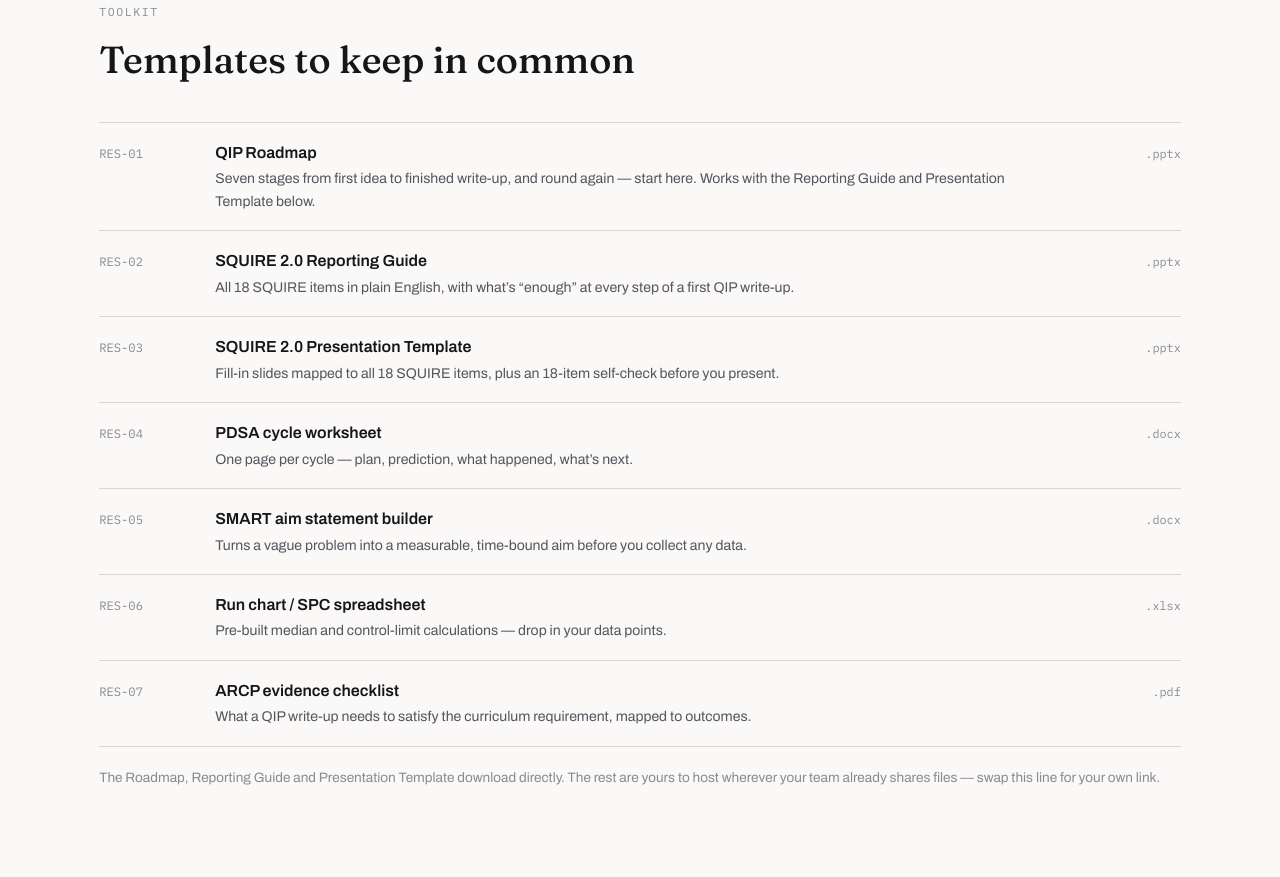
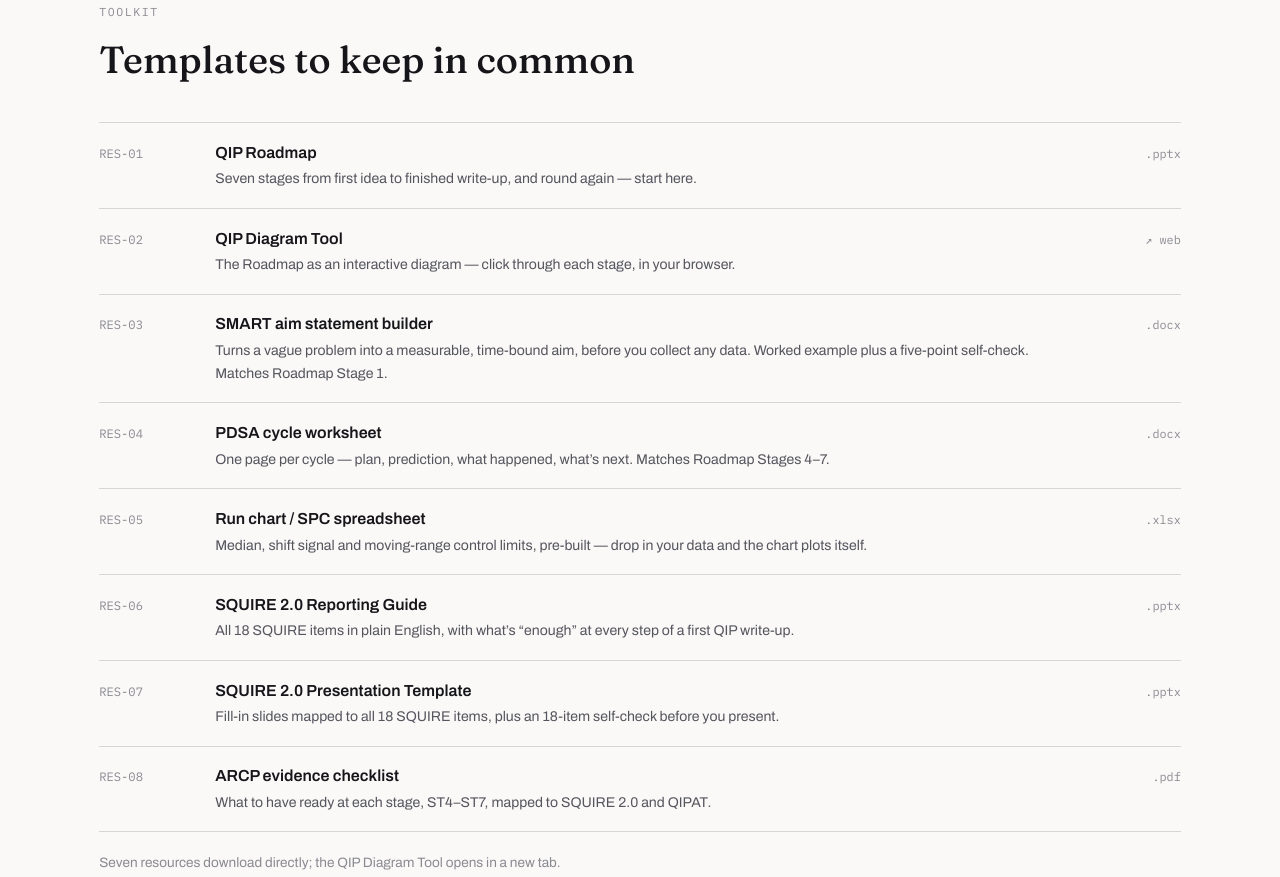
Before and after one commit to AIMQA/sample-SAM-QI-page, a plain HTML site: page index.html in a window 1280 px wide. Shown: the part 2803-3680 px from the top of the page. Drawn offline with Linux system fonts and the light colour scheme.

Commit message:
Add files via upload

```diff
--- a/index.html
+++ b/index.html
@@ -542,12 +542,44 @@
           <span class="code">RES-01</span>
           <div>
             <div class="title">QIP Roadmap</div>
-            <div class="desc">Seven stages from first idea to finished write-up, and round again — start here. Works with the Reporting Guide and Presentation Template below.</div>
+            <div class="desc">Seven stages from first idea to finished write-up, and round again — start here.</div>
           </div>
           <span class="format">.pptx</span>
         </a>
+        <a class="resource-row" href="https://aimqa.github.io/SAMQIP/" target="_blank" rel="noopener noreferrer">
+          <span class="code">RES-02</span>
+          <div>
+            <div class="title">QIP Diagram Tool</div>
+            <div class="desc">The Roadmap as an interactive diagram — click through each stage, in your browser.</div>
+          </div>
+          <span class="format">↗ web</span>
+        </a>
+        <a class="resource-row" href="./SAM_SMART_Aim_Statement_Builder.docx">
+          <span class="code">RES-03</span>
+          <div>
+            <div class="title">SMART aim statement builder</div>
+            <div class="desc">Turns a vague problem into a measurable, time-bound aim, before you collect any data. Worked example plus a five-point self-check. Matches Roadmap Stage 1.</div>
+          </div>
+          <span class="format">.docx</span>
+        </a>
+        <a class="resource-row" href="./SAM_PDSA_Cycle_Worksheet.docx">
+          <span class="code">RES-04</span>
+          <div>
+            <div class="title">PDSA cycle worksheet</div>
+            <div class="desc">One page per cycle — plan, prediction, what happened, what’s next. Matches Roadmap Stages 4–7.</div>
+          </div>
+          <span class="format">.docx</span>
+        </a>
+        <a class="resource-row" href="./SAM_Run_Chart_SPC_Worksheet.xlsx">
+          <span class="code">RES-05</span>
+          <div>
+            <div class="title">Run chart / SPC spreadsheet</div>
+            <div class="desc">Median, shift signal and moving-range control limits, pre-built — drop in your data and the chart plots itself.</div>
+          </div>
+          <span class="format">.xlsx</span>
+        </a>
         <a class="resource-row" href="./SAM_SQUIRE_2_0_Reporting_Guide.pptx">
-          <span class="code">RES-02</span>
+          <span class="code">RES-06</span>
           <div>
             <div class="title">SQUIRE 2.0 Reporting Guide</div>
             <div class="desc">All 18 SQUIRE items in plain English, with what’s “enough” at every step of a first QIP write-up.</div>
@@ -555,47 +587,23 @@
           <span class="format">.pptx</span>
         </a>
         <a class="resource-row" href="./SAM_SQUIRE_2_0_Presentation_Template.pptx">
-          <span class="code">RES-03</span>
+          <span class="code">RES-07</span>
           <div>
             <div class="title">SQUIRE 2.0 Presentation Template</div>
             <div class="desc">Fill-in slides mapped to all 18 SQUIRE items, plus an 18-item self-check before you present.</div>
           </div>
           <span class="format">.pptx</span>
         </a>
-        <div class="resource-row">
-          <span class="code">RES-04</span>
-          <div>
-            <div class="title">PDSA cycle worksheet</div>
-            <div class="desc">One page per cycle — plan, prediction, what happened, what’s next.</div>
-          </div>
-          <span class="format">.docx</span>
-        </div>
-        <div class="resource-row">
-          <span class="code">RES-05</span>
-          <div>
-            <div class="title">SMART aim statement builder</div>
-            <div class="desc">Turns a vague problem into a measurable, time-bound aim before you collect any data.</div>
-          </div>
-          <span class="format">.docx</span>
-        </div>
-        <div class="resource-row">
-          <span class="code">RES-06</span>
-          <div>
-            <div class="title">Run chart / SPC spreadsheet</div>
-            <div class="desc">Pre-built median and control-limit calculations — drop in your data points.</div>
-          </div>
-          <span class="format">.xlsx</span>
-        </div>
-        <div class="resource-row">
-          <span class="code">RES-07</span>
+        <a class="resource-row" href="./SAM_ARCP_Evidence_Checklist.pdf">
+          <span class="code">RES-08</span>
           <div>
             <div class="title">ARCP evidence checklist</div>
-            <div class="desc">What a QIP write-up needs to satisfy the curriculum requirement, mapped to outcomes.</div>
+            <div class="desc">What to have ready at each stage, ST4–ST7, mapped to SQUIRE 2.0 and QIPAT.</div>
           </div>
           <span class="format">.pdf</span>
-        </div>
+        </a>
       </div>
-      <p class="network-note">The Roadmap, Reporting Guide and Presentation Template download directly. The rest are yours to host wherever your team already shares files — swap this line for your own link.</p>
+      <p class="network-note">Seven resources download directly; the QIP Diagram Tool opens in a new tab.</p>
     </div>
   </section>
 
```
Also changed, not shown: 4 other files.
